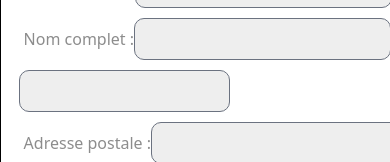
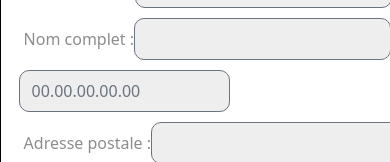
Before and after one commit to Exizygl/Trade-corner, a React (Vite) app: page /register in a window 390 px wide. Shown: the part 235-397 px from the top of the page. Built offline with nearby package versions, Linux system fonts and the light colour scheme.

Commit message:
Ajout de la vérification numéro de téléphone

```diff
--- a/src/app/components/layouts/Register.jsx
+++ b/src/app/components/layouts/Register.jsx
@@ -86,6 +86,10 @@ const Register = () => {
                             id="phoneNumber"
                             value={phoneNumber}
                             onChange={formik.handleChange}
+                            pattern="[0-9]{2}.[0-9]{2}.[0-9]{2}.[0-9]{2}.[0-9]{2}"
+                            minlength="9"
+                            maxlength="14"
+                            placeholder="00.00.00.00.00"
                             required
                         />
                     </div>
```
